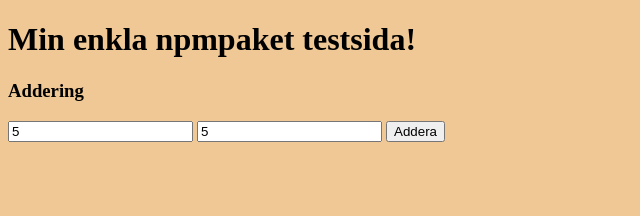
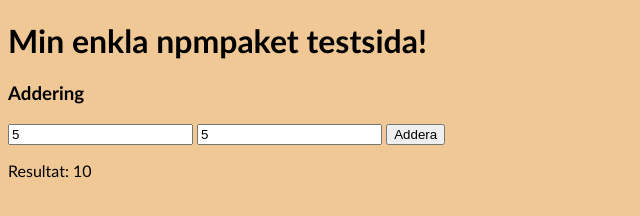
Before and after one commit to ThereseHagwall/PLV-npm-projekt, a website: page index.html in a window 1280 px wide. Both pictures are taken after typing "5", "5" into the empty fields and a click on the button "Addera". Shown: the whole page, without its empty margins (0-640 px from the left). Drawn offline with Linux system fonts and the light colour scheme.

Commit message:
Add result

```diff
--- a/index.html
+++ b/index.html
@@ -13,6 +13,16 @@
     <h3>Addering</h3>
     <input type="number" id="inputA" placeholder="Skriv en siffra">
     <input type="number" id="inputB" placeholder="Skriv en siffra">
-    <button onclick="addNumbers(parseInt(document.getElementById('inputA').value), parseInt(document.getElementById('inputB').value))">Addera</button>
+    <button onclick="calculateSum()">Addera</button>
+    <p id="result"></p>
+
+    <script>
+        function calculateSum() {
+            var inputA = parseInt(document.getElementById('inputA').value);
+            var inputB = parseInt(document.getElementById('inputB').value);
+            var sum = addNumbers(inputA, inputB);
+            document.getElementById('result').innerHTML = "Resultat: " + sum;
+        }
+    </script>
 </body>
 </html>
--- a/style.css
+++ b/style.css
@@ -1,3 +1,4 @@
-html{
+html {
     background-color: rgb(239, 200, 149);
+    font-family: 'Trebuchet MS', 'Lucida Sans Unicode', 'Lucida Grande', 'Lucida Sans', Arial, sans-serif;
 }
```
